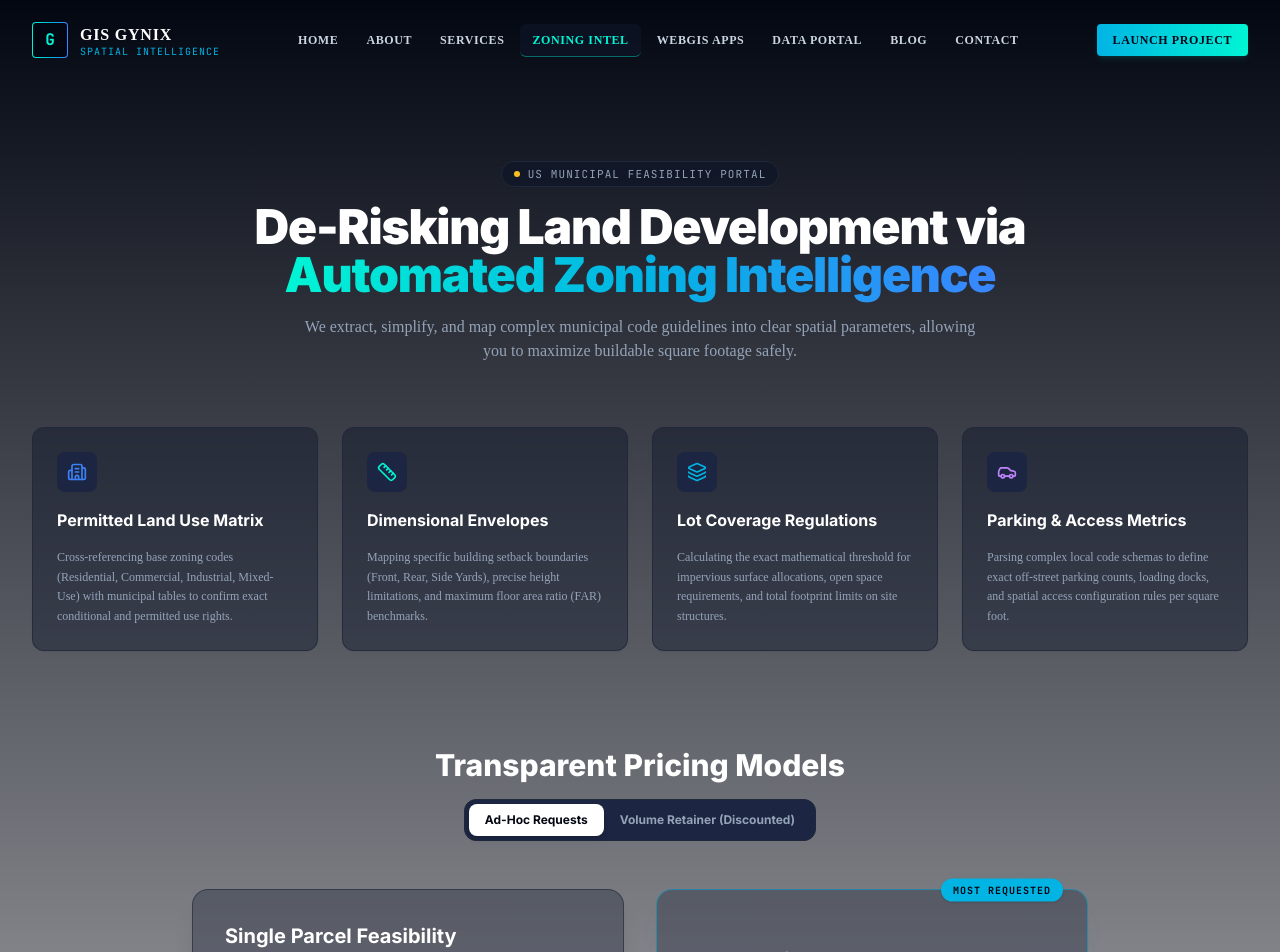
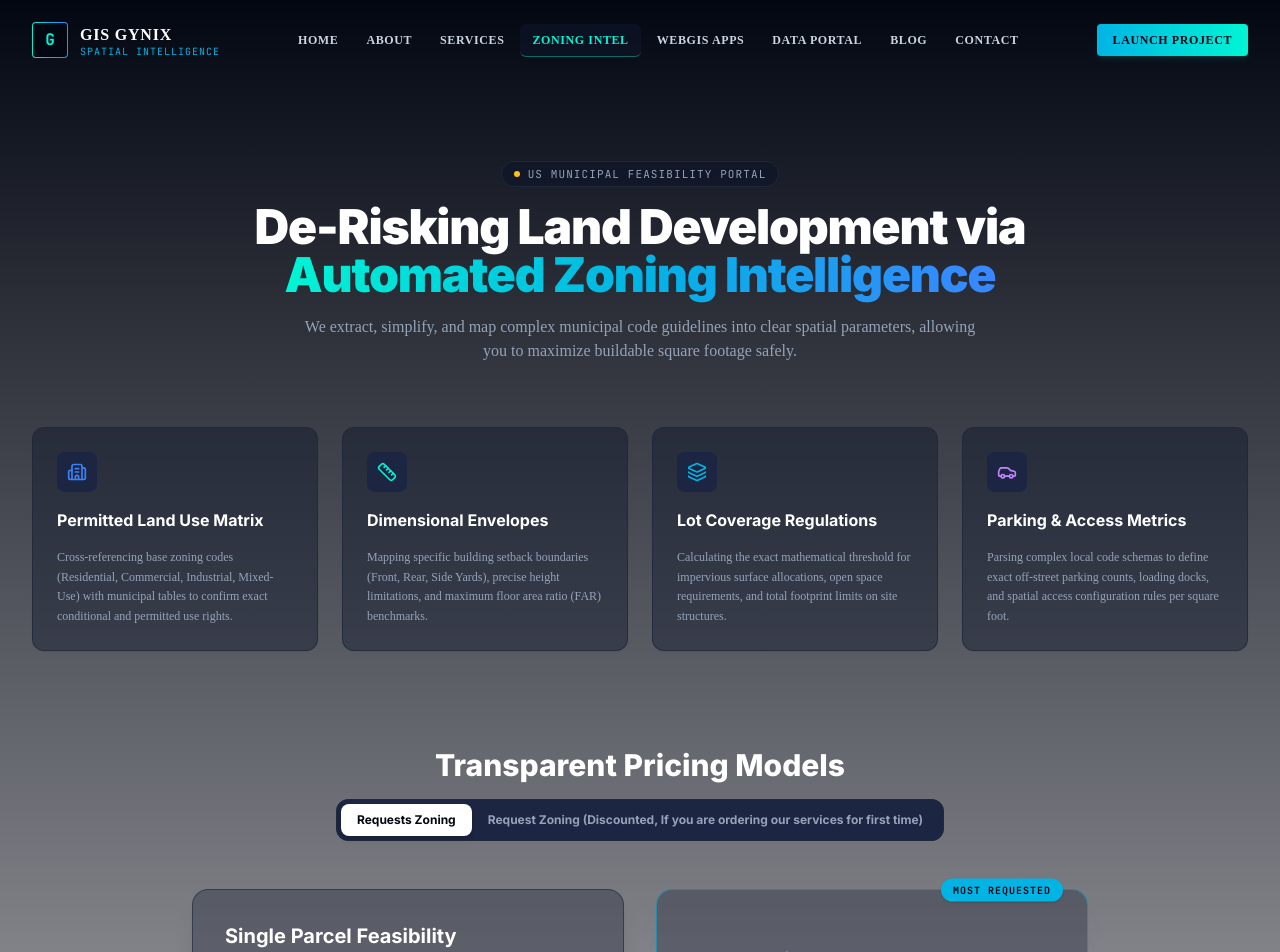
Before and after one commit to GIS-Gynix/gis-gynix-platform, a Next.js app: page /zoning-intelligence in a window 1280 px wide. Shown: the top 952 px of the page. Built offline with nearby package versions, Linux system fonts and the light colour scheme.

Commit message:
fix: update Zoning Intel Section

```diff
--- a/src/app/zoning-intelligence/page.tsx
+++ b/src/app/zoning-intelligence/page.tsx
@@ -136,7 +136,7 @@ export default function ZoningIntelligencePage() {
                   : "text-slate-600 dark:text-slate-400"
               }`}
             >
-              Ad-Hoc Requests
+              Requests Zoning
             </button>
             <button
               onClick={() => setBillingCycle("retainer")}
@@ -146,7 +146,7 @@ export default function ZoningIntelligencePage() {
                   : "text-slate-600 dark:text-slate-400"
               }`}
             >
-              Volume Retainer (Discounted)
+              Request Zoning (Discounted, If you are ordering our services for first time)
             </button>
           </div>
         </div>
```
